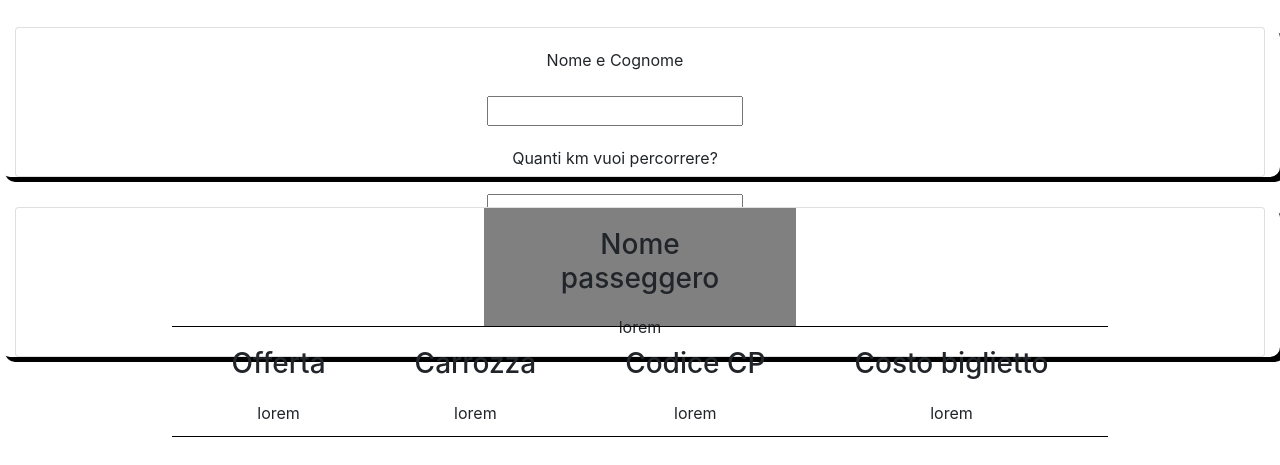
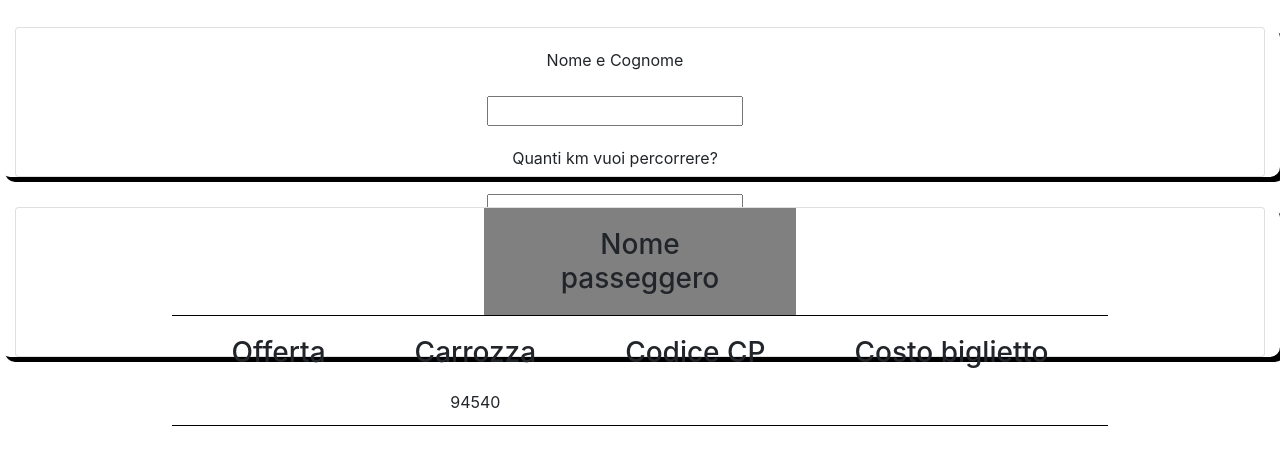
Before and after one commit to dumi994/js-biglietto-treno-form, a plain HTML site: page index.html in a window 1280 px wide. Shown: the part 111-576 px from the top of the page. Drawn offline with nearby package versions, Linux system fonts and the light colour scheme.

Commit message:
stampa nome e numero carrozza random

```diff
--- a/assets/js/main.js
+++ b/assets/js/main.js
@@ -1,8 +1,6 @@
-
-
 
 // Event listenere click del bottone generate
-document.getElementById("generate_ticket_button").addEventListener('click', function(
+/* document.getElementById("generate_ticket_button").addEventListener('click', function(
 
 
     var userInputEl = document.getElementById('name');
@@ -56,16 +54,16 @@ document.getElementById("generate_ticket_button").addEventListener('click', func
             </div>
         </div>`
     );
-});
+ */
 
 // Event listenere click del b ottone cancel
 
-document.getElementById('cancel_ticket_button').addEventListener('click', fucntion (){
+/* document.getElementById('cancel_ticket_button').addEventListener('click', fucntion (){
         userInputEl = document.getElementById('name').value = '';
         kmInputEl = document.getElementById('km').value = '';
         ageGroupSelectEl = document.getElementById('age').value = '';
 
-})
+}) */
 
 /**
  *
@@ -73,7 +71,32 @@ document.getElementById('cancel_ticket_button').addEventListener('click', fucnti
  * @param {number} max numero massimo del range
  * @returns {number} numero casuale
  */
-
+/*
 function randomNumber (min, max){
     Math.floor(Math.random() * (max - min +1))+ min;
+} */
+
+// chiiedere Nome passeggero
+
+
+
+function myTicket(){
+    var userInputEl = document.getElementById('name').value;
+    console.log(userInputEl);
+    document.getElementById('nome_passeggero').innerHTML = userInputEl;
 }
+document.getElementById('generate_ticket_button').addEventListener('click', myTicket)
+
+// generare un Codice treno (numero casuale tra 90000 e 100000 escluso)
+function randomNumber (min, max){
+   var numberr = Math.floor(Math.random() * (max - min +1))+ min;
+   console.log(numberr);
+   document.getElementById('carrozza').innerHTML = numberr;
+}
+randomNumber (90000, 100000);
+document.getElementById('generate_ticket_button').addEventListener('click', randomNumber)
+
+
+// assegnare Numero carrozza
+// Prezzo calcolato
+// Categoria selezionata dall'utente
--- a/index.html
+++ b/index.html
@@ -57,24 +57,24 @@
         <div class="card d-flex">
             <div class="col-3 quadro_grigio">
                 <h3>Nome passeggero</h3>
-                <span id="nome_passeggero">lorem</span>
+                <span id="nome_passeggero"></span>
             </div>
             <div class="col-9 quadro_bianco">
                 <div>
                     <h3>Offerta</h3>
-                    <span id="offerta">lorem</span>
+                    <span id="offerta"></span>
                 </div>
                 <div>
                     <h3>Carrozza</h3>
-                    <span id="carrozza">lorem</span>
+                    <span id="carrozza"></span>
                 </div>
                 <div>
                     <h3>Codice CP</h3>
-                    <span id="codiceCP">lorem</span>
+                    <span id="codiceCP"></span>
                 </div>
                 <div>
                     <h3>Costo biglietto</h3>
-                    <span id="costo_totale">lorem</span>
+                    <span id="costo_totale"></span>
                 </div>
             </div>
         </div>
```
